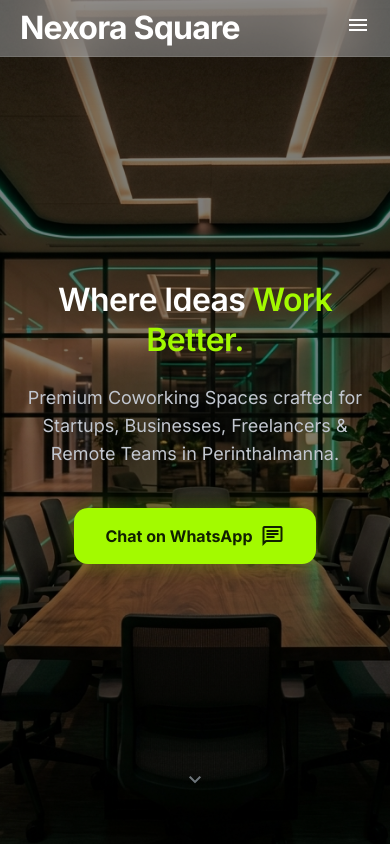
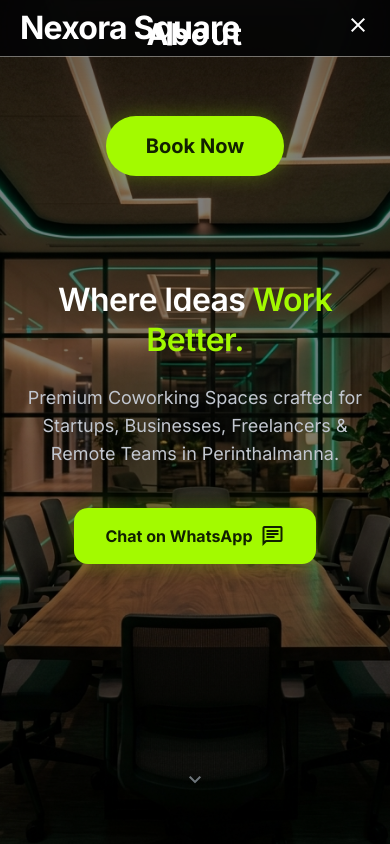
Before and after one commit to nexorasquare/nexora, a Next.js app: page / in a window 390 px wide. Both pictures are taken after a click on the button "menu". Shown: the top 844 px of the page. Built offline with nearby package versions, Linux system fonts and the light colour scheme.

Commit message:
Fix mobile navbar functionality

```diff
--- a/src/components/layout/Navbar.tsx
+++ b/src/components/layout/Navbar.tsx
@@ -1,11 +1,23 @@
+"use client";
+
 import Link from "next/link";
-import React from "react";
+import React, { useState } from "react";
 
 export function Navbar() {
+  const [isOpen, setIsOpen] = useState(false);
+
+  const toggleMenu = () => {
+    setIsOpen(!isOpen);
+  };
+
+  const closeMenu = () => {
+    setIsOpen(false);
+  };
+
   return (
     <nav className="fixed top-0 w-full bg-secondary/40 backdrop-blur-xl border-b border-white/10 shadow-2xl z-50 transition-all duration-300">
-      <div className="flex justify-between items-center w-full px-margin-mobile md:px-margin-desktop py-base max-w-container-max mx-auto">
-        <Link href="/" className="font-headline-md text-headline-md font-bold text-primary tracking-tight">
+      <div className="flex justify-between items-center w-full px-margin-mobile md:px-margin-desktop py-base max-w-container-max mx-auto relative z-50">
+        <Link href="/" onClick={closeMenu} className="font-headline-md text-headline-md font-bold text-primary tracking-tight">
           Nexora Square
         </Link>
         <div className="hidden md:flex gap-gutter items-center space-x-12">
@@ -32,8 +44,40 @@
             Book Now
           </button>
         </div>
-        <button className="md:hidden text-primary">
-          <span className="material-symbols-outlined">menu</span>
+        <button onClick={toggleMenu} className="md:hidden text-primary">
+          <span className="material-symbols-outlined">{isOpen ? "close" : "menu"}</span>
+        </button>
+      </div>
+
+      {/* Mobile Menu Overlay */}
+      <div
+        className={`fixed inset-0 bg-black/95 backdrop-blur-3xl z-40 flex flex-col items-center justify-center space-y-8 transition-all duration-500 md:hidden ${
+          isOpen ? "opacity-100 pointer-events-auto" : "opacity-0 pointer-events-none"
+        }`}
+      >
+        <Link
+          onClick={closeMenu}
+          className="text-primary text-3xl font-bold tracking-wider hover:text-primary-fixed transition-colors"
+          href="/"
+        >
+          Home
+        </Link>
+        <Link
+          onClick={closeMenu}
+          className="text-primary text-3xl font-bold tracking-wider hover:text-primary-fixed transition-colors"
+          href="/facilities"
+        >
+          Workspaces
+        </Link>
+        <Link
+          onClick={closeMenu}
+          className="text-primary text-3xl font-bold tracking-wider hover:text-primary-fixed transition-colors"
+          href="/about"
+        >
+          About
+        </Link>
+        <button className="mt-8 px-10 py-4 bg-primary-fixed text-on-primary-fixed font-bold rounded-full hover:scale-105 active:scale-95 transition-all duration-300 neon-button-glow text-xl">
+          Book Now
         </button>
       </div>
     </nav>
```
